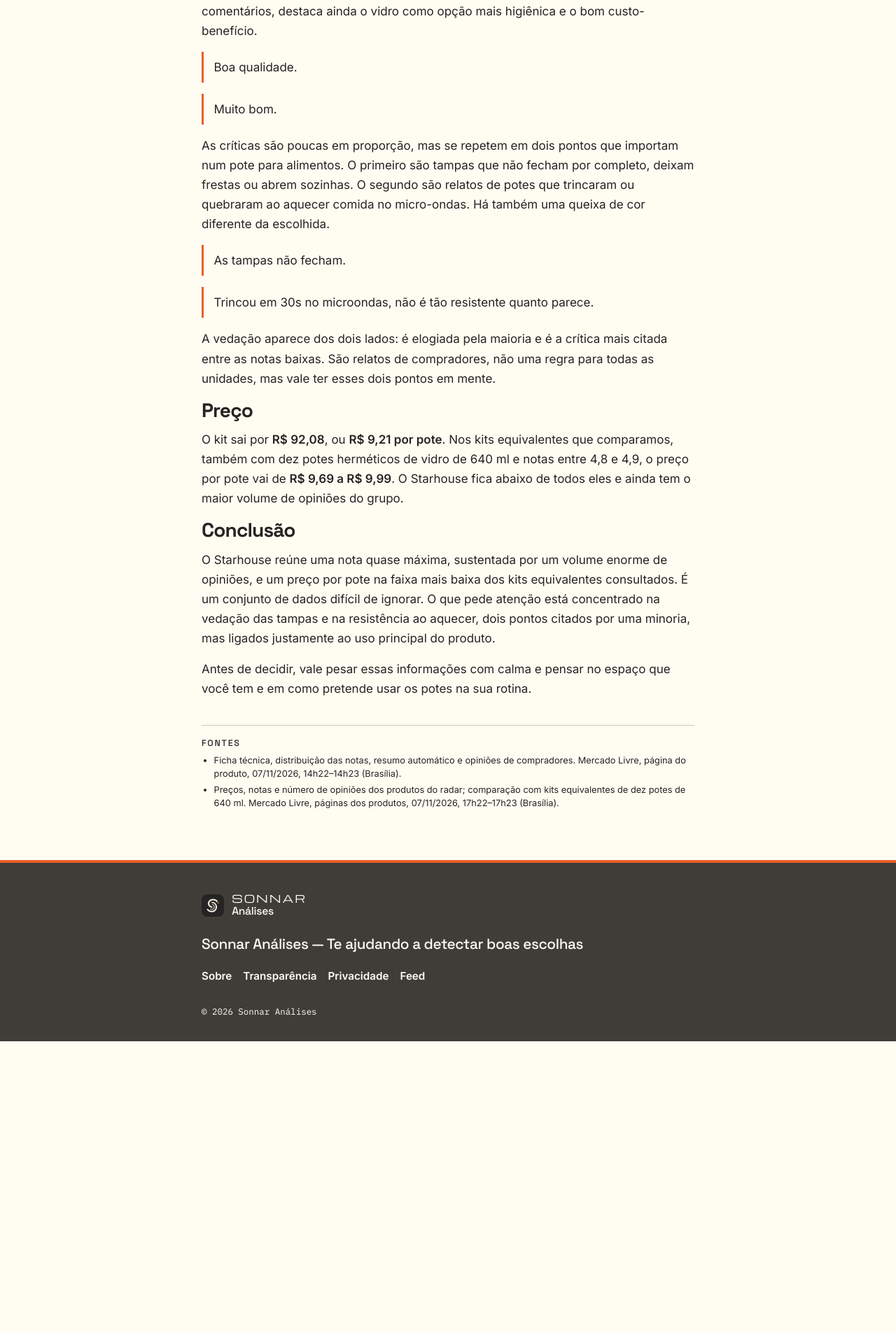
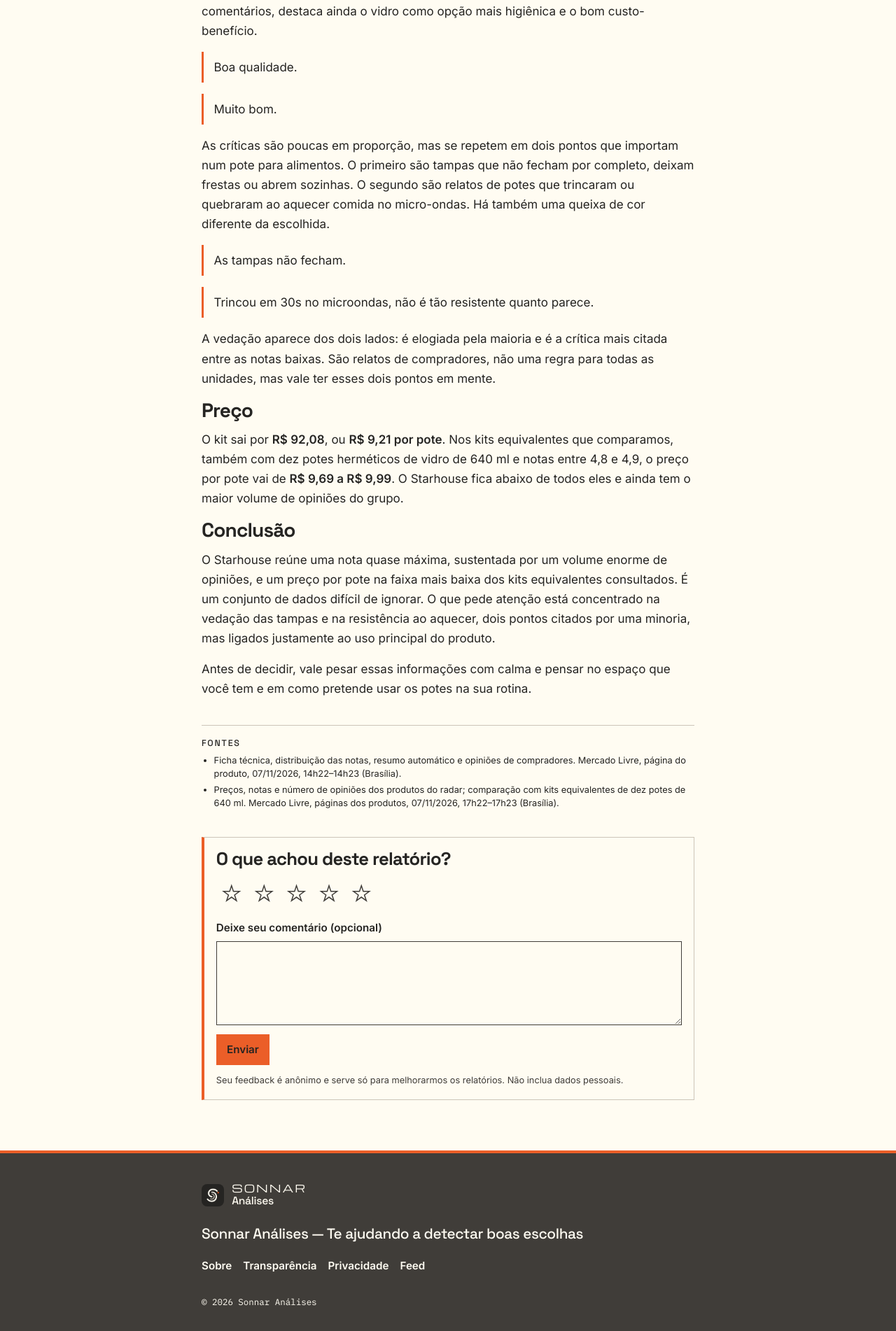
Before and after one commit to sonnaranalises/sonnar, a Jekyll site: the page built from _posts/2026-11-07-potes-hermeticos-starhouse.md, in a window 1280 px wide. Shown: the part 1381-3283 px from the top of the page at 70% size. Built offline with Jekyll 4.4.1, drawn with Linux system fonts in a browser that asks for light colours; before the commit the page ends 2869 px from its top, so only the background shows below that.

Commit message:
Adiciona o feedback anônimo no fim de cada relatório. (#8)
O bloco entra pelo layout dos posts, depois das Fontes, e grava nota e comentário na tabela feedbacks.

Co-authored-by: Cursor Agent <cursoragent@cursor.com>
Co-authored-by: sonnaranalises <sonnaranalises@users.noreply.github.com>

```diff
--- a/_config.yml
+++ b/_config.yml
@@ -37,3 +37,8 @@ defaults:
       type: posts
     values:
       layout: post
+
+# Chave anon (publishable) do projeto. RLS da tabela feedbacks é só INSERT.
+feedback:
+  supabase_url: "https://qnkkzcdwfwfoyociflym.supabase.co"
+  anon_key: "eyJhbGciOiJIUzI1NiIsInR5cCI6IkpXVCJ9.eyJpc3MiOiJzdXBhYmFzZSIsInJlZiI6InFua2t6Y2R3Zndmb3lvY2lmbHltIiwicm9sZSI6ImFub24iLCJpYXQiOjE3OTQxNzk3MTksImV4cCI6MjEwOTc1NTcxOX0.FGNEO1Lh9WjE2DQ2x5CbfqXww6biVJ7rHi4b_uKBoNg"
--- /dev/null
+++ b/_includes/feedback.html
@@ -0,0 +1,37 @@
+<script>
+(function () {
+  try {
+    var key = "sonnar-feedback:" + {{ page.url | absolute_url | jsonify }};
+    if (window.localStorage.getItem(key) === "1") {
+      document.documentElement.setAttribute("data-feedback-sent", "");
+    }
+  } catch (err) {}
+})();
+</script>
+<section class="reader-feedback" aria-labelledby="feedback-heading" data-reader-feedback data-post-url="{{ page.url | absolute_url | escape }}" data-post-title="{{ page.title | escape }}" data-supabase-url="{{ site.feedback.supabase_url | escape }}" data-anon-key="{{ site.feedback.anon_key | escape }}">
+  <h2 id="feedback-heading">O que achou deste relatório?</h2>
+  <form class="reader-feedback-form" method="post" action="{{ page.url | relative_url }}" autocomplete="off">
+    <fieldset>
+      <legend class="sr-only">Nota de 1 a 5 estrelas</legend>
+      <div class="star-rating">
+        <input type="radio" name="rating" id="feedback-star-1" value="1" required aria-label="1 estrela">
+        <label for="feedback-star-1" aria-label="1 estrela"><span class="star-glyph" aria-hidden="true">★</span></label>
+        <input type="radio" name="rating" id="feedback-star-2" value="2" aria-label="2 estrelas">
+        <label for="feedback-star-2" aria-label="2 estrelas"><span class="star-glyph" aria-hidden="true">★</span></label>
+        <input type="radio" name="rating" id="feedback-star-3" value="3" aria-label="3 estrelas">
+        <label for="feedback-star-3" aria-label="3 estrelas"><span class="star-glyph" aria-hidden="true">★</span></label>
+        <input type="radio" name="rating" id="feedback-star-4" value="4" aria-label="4 estrelas">
+        <label for="feedback-star-4" aria-label="4 estrelas"><span class="star-glyph" aria-hidden="true">★</span></label>
+        <input type="radio" name="rating" id="feedback-star-5" value="5" aria-label="5 estrelas">
+        <label for="feedback-star-5" aria-label="5 estrelas"><span class="star-glyph" aria-hidden="true">★</span></label>
+      </div>
+    </fieldset>
+    <label class="reader-feedback-label" for="feedback-comment">Deixe seu comentário (opcional)</label>
+    <textarea id="feedback-comment" name="comment" maxlength="2000" rows="4" aria-describedby="feedback-note"></textarea>
+    <button type="submit" class="reader-feedback-submit">Enviar</button>
+    <p class="reader-feedback-error" role="alert" hidden>Não foi possível enviar agora. Tente novamente mais tarde.</p>
+    <p class="reader-feedback-note" id="feedback-note">Seu feedback é anônimo e serve só para melhorarmos os relatórios. Não inclua dados pessoais.</p>
+  </form>
+  <p class="reader-feedback-thanks" tabindex="-1" role="status">Obrigado pelo feedback!</p>
+</section>
+<script src="{{ '/assets/js/feedback.js' | relative_url }}"></script>
--- a/_layouts/post.html
+++ b/_layouts/post.html
@@ -201,4 +201,6 @@ layout: default
     </ul>
   </footer>
   {% endif %}
+
+  {% include feedback.html %}
 </article>
--- a/assets/css/style.css
+++ b/assets/css/style.css
@@ -858,6 +858,173 @@ code {
   margin-top: 0.3rem;
 }
 
+.reader-feedback {
+  margin-top: 2.4rem;
+  padding: 1rem 1.05rem 1.05rem;
+  background: var(--paper);
+  border: 1px solid var(--silver);
+  border-left: 4px solid var(--paprika);
+}
+
+.reader-feedback h2 {
+  margin: 0 0 0.85rem;
+  font-size: clamp(1.35rem, 2.4vw, 1.6rem);
+}
+
+.reader-feedback fieldset {
+  margin: 0 0 0.9rem;
+  padding: 0;
+  border: 0;
+  min-inline-size: 0;
+}
+
+.star-rating {
+  position: relative;
+  display: flex;
+  flex-wrap: wrap;
+  gap: 0.15rem;
+}
+
+.star-rating input {
+  position: absolute;
+  width: 1px;
+  height: 1px;
+  padding: 0;
+  margin: -1px;
+  overflow: hidden;
+  clip: rect(0, 0, 0, 0);
+  white-space: nowrap;
+  border: 0;
+}
+
+.star-rating input:focus-visible {
+  outline: none;
+}
+
+.star-rating label {
+  display: inline-flex;
+  align-items: center;
+  justify-content: center;
+  width: 2.75rem;
+  height: 2.75rem;
+  color: transparent;
+  -webkit-text-stroke: 1.5px var(--charcoal);
+  font-family: var(--font-mono);
+  font-size: 1.85rem;
+  line-height: 1;
+  cursor: pointer;
+}
+
+.star-rating input:checked + label,
+.star-rating label:has(~ input:checked) {
+  color: var(--paprika);
+  -webkit-text-stroke: 0;
+}
+
+.star-rating:hover label {
+  color: transparent;
+  -webkit-text-stroke: 1.5px var(--charcoal);
+}
+
+.star-rating:hover label:hover,
+.star-rating:hover label:has(~ label:hover) {
+  color: var(--paprika);
+  -webkit-text-stroke: 0;
+}
+
+.star-rating input:focus-visible + label {
+  outline: 2px solid var(--charcoal);
+  outline-offset: 3px;
+}
+
+.reader-feedback-label {
+  display: block;
+  margin: 0 0 0.4rem;
+  font-weight: 600;
+  font-size: 0.95rem;
+}
+
+.reader-feedback textarea {
+  display: block;
+  width: 100%;
+  min-height: 7.5rem;
+  margin: 0;
+  padding: 0.65rem 0.75rem;
+  border: 1px solid var(--charcoal);
+  border-radius: 0;
+  background: var(--paper);
+  color: var(--ink);
+  font-family: var(--font-body);
+  font-size: 1rem;
+  line-height: 1.5;
+  resize: vertical;
+}
+
+.reader-feedback-submit {
+  appearance: none;
+  display: inline-flex;
+  align-items: center;
+  justify-content: center;
+  min-height: 44px;
+  margin-top: 0.85rem;
+  padding: 0.45rem 0.95rem;
+  border: 0;
+  background: var(--paprika);
+  color: var(--carbon);
+  font-family: var(--font-body);
+  font-weight: 600;
+  font-size: 0.95rem;
+  line-height: 1.2;
+  cursor: pointer;
+}
+
+.reader-feedback-submit:hover,
+.reader-feedback-submit:focus-visible {
+  background: var(--ink);
+  color: var(--ivory);
+  outline: 2px solid var(--paprika);
+  outline-offset: 3px;
+}
+
+.reader-feedback-submit:disabled,
+.reader-feedback-submit:disabled:hover {
+  background: var(--charcoal);
+  color: var(--paper);
+  outline: none;
+  cursor: progress;
+}
+
+.reader-feedback-note {
+  margin: 0.8rem 0 0;
+  color: var(--charcoal);
+  font-size: 0.8rem;
+  line-height: 1.45;
+}
+
+.reader-feedback-error {
+  margin: 0.75rem 0 0;
+  color: var(--carbon);
+  font-size: 0.95rem;
+  font-weight: 600;
+}
+
+.reader-feedback-thanks {
+  display: none;
+  margin: 0;
+  font-family: var(--font-display);
+  font-weight: 500;
+  font-size: 1.2rem;
+  letter-spacing: -0.02em;
+}
+
+html[data-feedback-sent] .reader-feedback-form {
+  display: none;
+}
+
+html[data-feedback-sent] .reader-feedback-thanks {
+  display: block;
+}
+
 .decision {
   font-family: var(--font-display);
   font-weight: 500;
--- /dev/null
+++ b/assets/js/feedback.js
@@ -0,0 +1,104 @@
+(function () {
+  var root = document.querySelector("[data-reader-feedback]");
+  if (!root) return;
+
+  var form = root.querySelector(".reader-feedback-form");
+  var thanks = root.querySelector(".reader-feedback-thanks");
+  var error = root.querySelector(".reader-feedback-error");
+  var button = form.querySelector("button[type='submit']");
+  var storageKey = "sonnar-feedback:" + (root.getAttribute("data-post-url") || "");
+  var sending = false;
+
+  function showThanks() {
+    document.documentElement.setAttribute("data-feedback-sent", "");
+    if (thanks && typeof thanks.focus === "function") {
+      thanks.focus();
+    }
+  }
+
+  if (document.documentElement.hasAttribute("data-feedback-sent")) {
+    return;
+  }
+
+  function setBusy(busy) {
+    var controls = form.querySelectorAll("input, textarea, button");
+    for (var i = 0; i < controls.length; i++) {
+      controls[i].disabled = busy;
+    }
+    if (button) button.setAttribute("aria-busy", busy ? "true" : "false");
+  }
+
+  form.addEventListener("submit", function (event) {
+    event.preventDefault();
+    if (sending) return;
+    if (error) error.hidden = true;
+    if (!form.checkValidity()) {
+      form.reportValidity();
+      return;
+    }
+
+    var selected = form.querySelector("input[name='rating']:checked");
+    var rating = selected ? Number(selected.value) : NaN;
+    if (!Number.isInteger(rating) || rating < 1 || rating > 5) return;
+
+    var commentField = form.querySelector("textarea[name='comment']");
+    var comment = commentField ? commentField.value.replace(/^\s+|\s+$/g, "") : "";
+    if (comment.length > 2000) comment = comment.slice(0, 2000);
+
+    var title = root.getAttribute("data-post-title") || "";
+    if (title.length > 300) title = title.slice(0, 300);
+
+    var postUrl = root.getAttribute("data-post-url") || "";
+    if (postUrl.length > 500) postUrl = postUrl.slice(0, 500);
+
+    var userAgent = "";
+    try {
+      userAgent = String(navigator.userAgent || "").slice(0, 500);
+    } catch (err) {
+      userAgent = "";
+    }
+
+    var payload = {
+      post_url: postUrl,
+      post_title: title,
+      rating: rating,
+      comment: comment.length ? comment : null,
+      user_agent: userAgent
+    };
+
+    var base = (root.getAttribute("data-supabase-url") || "").replace(/\/+$/, "");
+    var anonKey = root.getAttribute("data-anon-key") || "";
+    if (!base || !anonKey || !postUrl) {
+      if (error) error.hidden = false;
+      return;
+    }
+
+    sending = true;
+    setBusy(true);
+
+    fetch(base + "/rest/v1/feedbacks", {
+      method: "POST",
+      headers: {
+        apikey: anonKey,
+        Authorization: "Bearer " + anonKey,
+        "Content-Type": "application/json",
+        Prefer: "return=minimal"
+      },
+      body: JSON.stringify(payload)
+    })
+      .then(function (response) {
+        if (!response || response.status !== 201) {
+          throw new Error("status");
+        }
+        try {
+          window.localStorage.setItem(storageKey, "1");
+        } catch (err) {}
+        showThanks();
+      })
+      .catch(function () {
+        sending = false;
+        setBusy(false);
+        if (error) error.hidden = false;
+      });
+  });
+})();
```
Also changed, not shown: privacidade.md (+7 -1 lines), script/verificar.py (+12 -0 lines), README.md.
